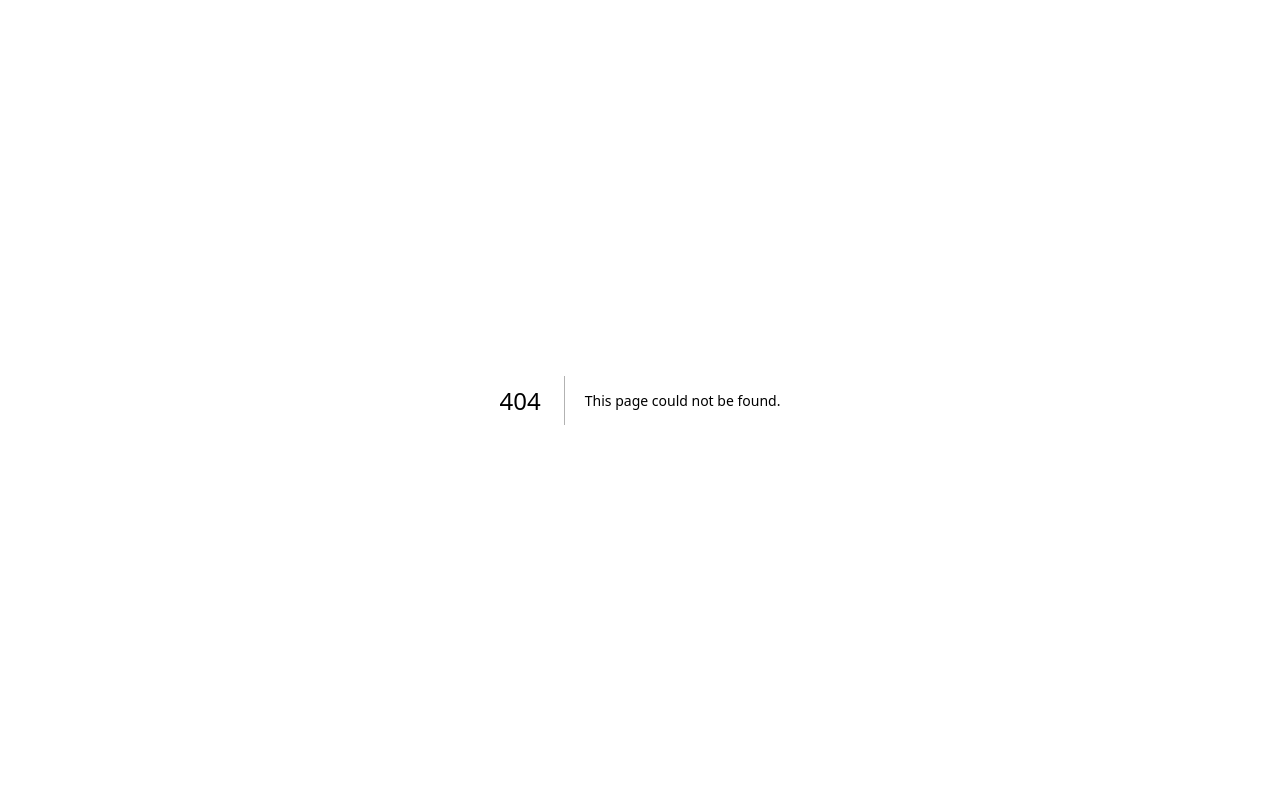
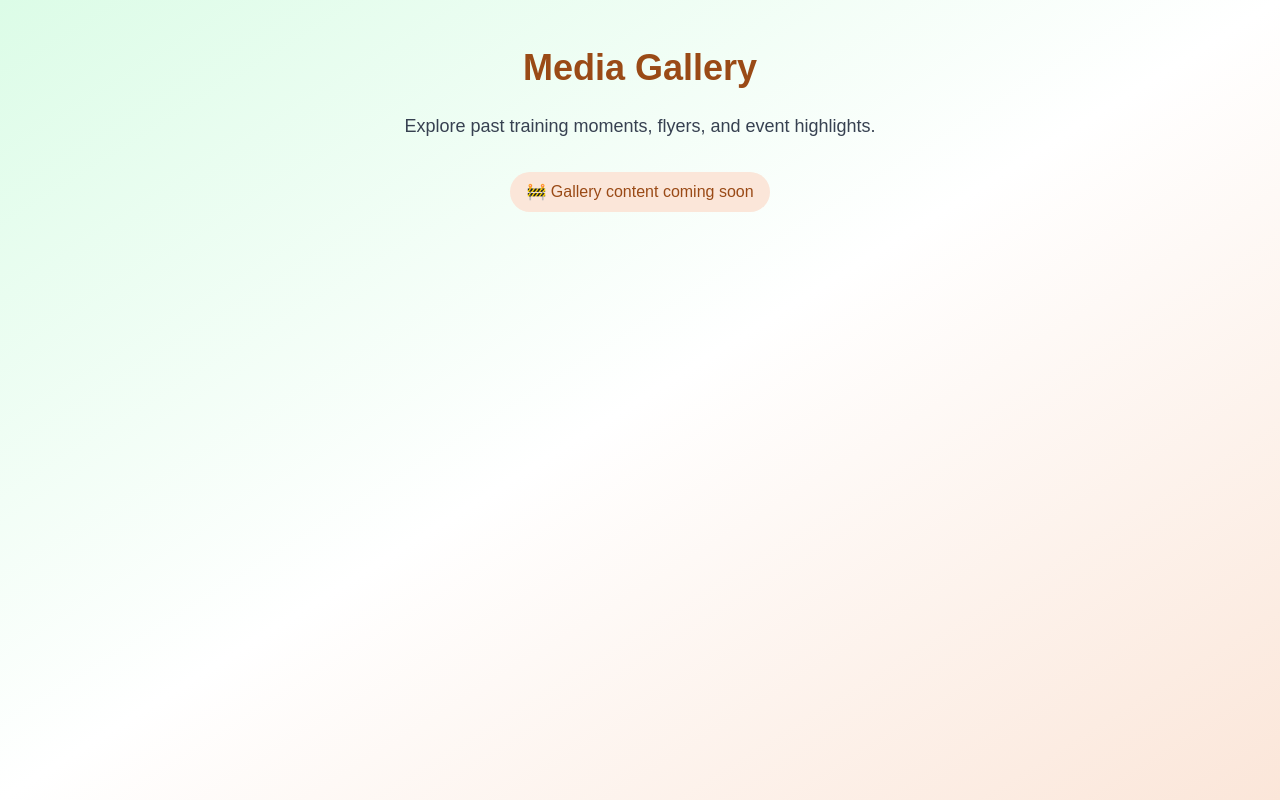
Before and after one commit to umuhozalionel/goodlife-consulting-landing, a Next.js app: page /gallery in a window 1280 px wide. Before the commit this address had no page. Built offline with nearby package versions, Linux system fonts and the light colour scheme.

Commit message:
Pages changes

```diff
--- /dev/null
+++ b/app/gallery/page.tsx
@@ -0,0 +1,15 @@
+export default function GalleryPage() {
+  return (
+    <div className="min-h-screen py-12 px-6 bg-gradient-to-br from-green-100 via-white to-terracotta-100">
+      <div className="max-w-4xl mx-auto text-center">
+        <h1 className="text-4xl font-bold mb-6 text-terracotta-700">Media Gallery</h1>
+        <p className="text-lg text-gray-700 mb-8">
+          Explore past training moments, flyers, and event highlights.
+        </p>
+        <span className="inline-block bg-terracotta-100 text-terracotta-700 rounded-full px-4 py-2">
+          🚧 Gallery content coming soon
+        </span>
+      </div>
+    </div>
+  )
+}
--- a/components/hero-section.tsx
+++ b/components/hero-section.tsx
@@ -1,6 +1,6 @@
 import Link from "next/link"
 import { Button } from "@/components/ui/button"
-import { Calendar, Pencil } from "lucide-react"
+import { Calendar, Pencil, ImageIcon } from "lucide-react"
 
 export default function HeroSection() {
   return (
@@ -45,8 +45,9 @@ export default function HeroSection() {
           Professional growth through purpose-driven training.
         </p>
 
-        {/* Buttons */}
+        {/* Action Buttons */}
         <div className="flex flex-col md:flex-row gap-4 justify-center">
+          {/* Calendar */}
           <Link href="/calendar">
             <Button
               size="lg"
@@ -57,6 +58,18 @@ export default function HeroSection() {
             </Button>
           </Link>
 
+          {/* Gallery */}
+          <Link href="/gallery">
+            <Button
+              size="lg"
+              className="bg-gradient-to-br from-green-600 to-terracotta-600 hover:from-green-700 hover:to-terracotta-700 text-white rounded-full px-8 py-4 text-lg font-semibold shadow-lg hover:shadow-xl transition-all duration-300"
+            >
+              <ImageIcon className="mr-2 h-5 w-5" />
+              View Gallery
+            </Button>
+          </Link>
+
+          {/* Registration */}
           <Link href="/register">
             <Button
               size="lg"
```
Also changed, not shown: 1 other file (tests, documents, lock files or other folders).
